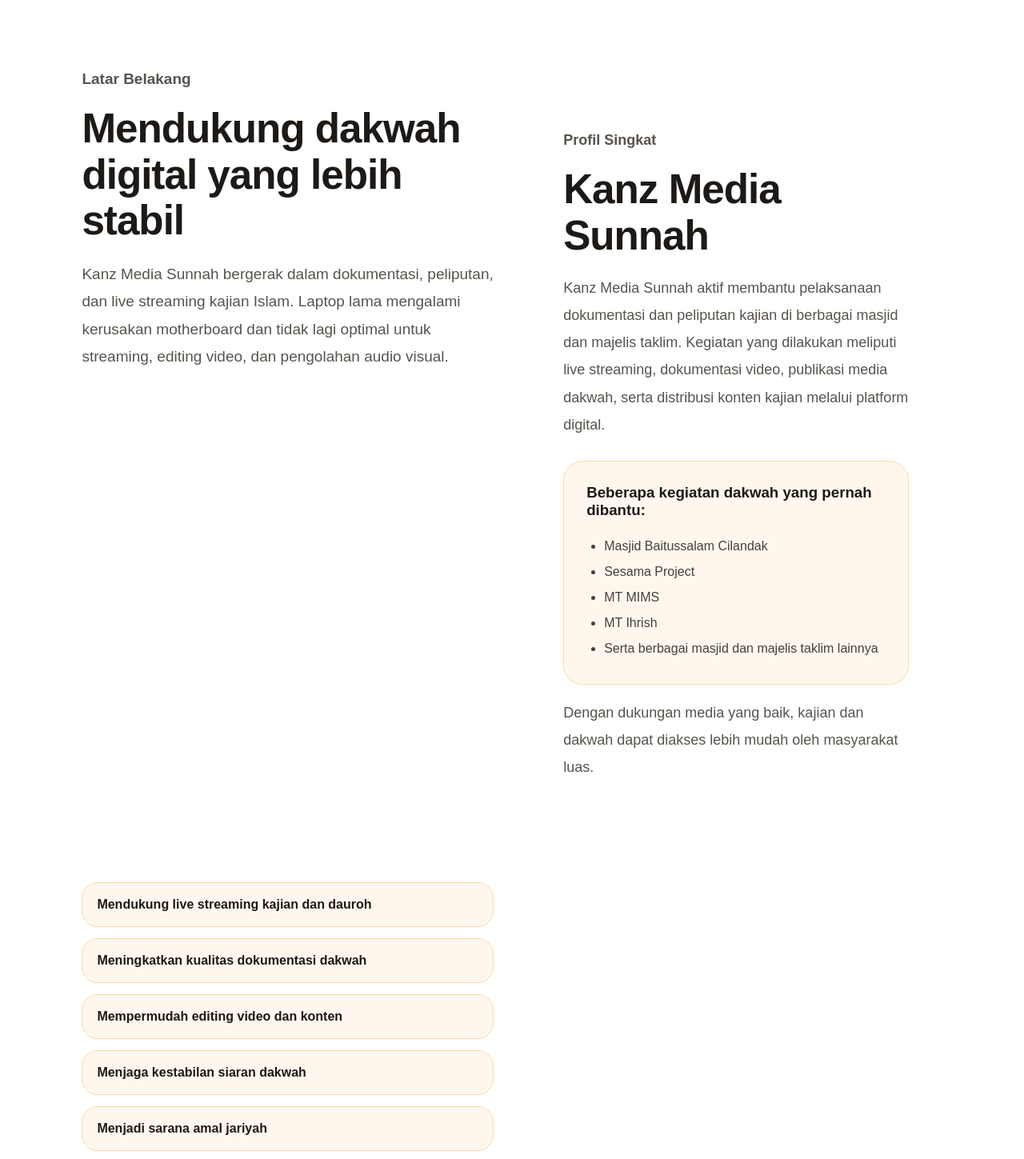
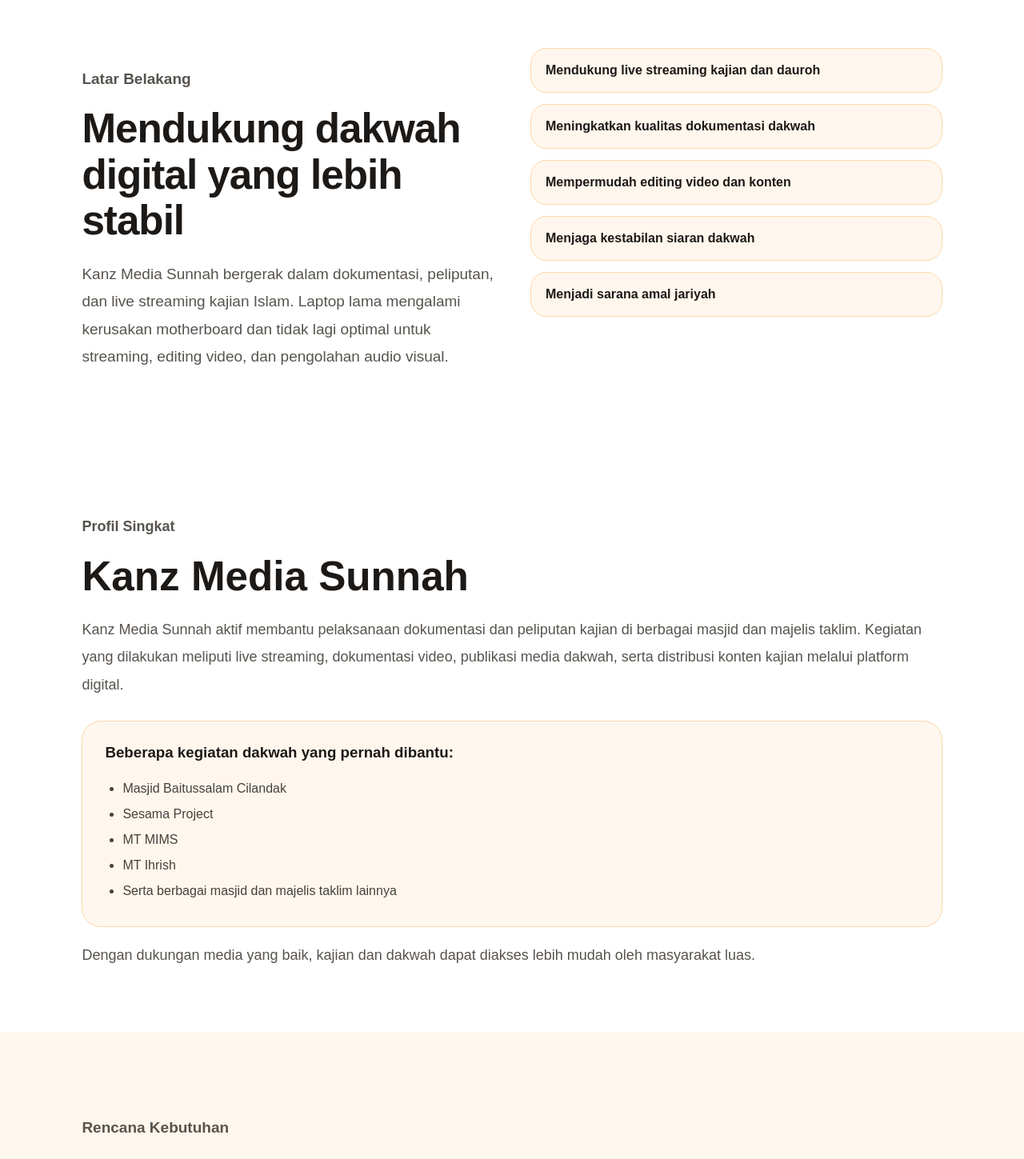
Before and after one commit to doddy212/taawunkanzmediasunnah, a React (Vite) app: page / in a window 1280 px wide. Shown: the part 820-2269 px from the top of the page at 80% size. Built offline with nearby package versions, Linux system fonts and the light colour scheme.

Commit message:
Update main.jsx

```diff
--- a/src/main.jsx
+++ b/src/main.jsx
@@ -79,7 +79,16 @@
           </p>
         </div>
 
-        <section className="profil">
+          <div className="benefits">
+          <div>Mendukung live streaming kajian dan dauroh</div>
+          <div>Meningkatkan kualitas dokumentasi dakwah</div>
+          <div>Mempermudah editing video dan konten</div>
+          <div>Menjaga kestabilan siaran dakwah</div>
+          <div>Menjadi sarana amal jariyah</div>
+        </div>
+      </section>
+
+       <section className="profil">
   <p className="label">Profil Singkat</p>
 
   <h2>Kanz Media Sunnah</h2>
@@ -110,14 +119,6 @@
   </p>
 </section>
 
-        <div className="benefits">
-          <div>Mendukung live streaming kajian dan dauroh</div>
-          <div>Meningkatkan kualitas dokumentasi dakwah</div>
-          <div>Mempermudah editing video dan konten</div>
-          <div>Menjaga kestabilan siaran dakwah</div>
-          <div>Menjadi sarana amal jariyah</div>
-        </div>
-      </section>
 
       <section id="spesifikasi" className="section">
         <p className="label">Rencana Kebutuhan</p>
```
